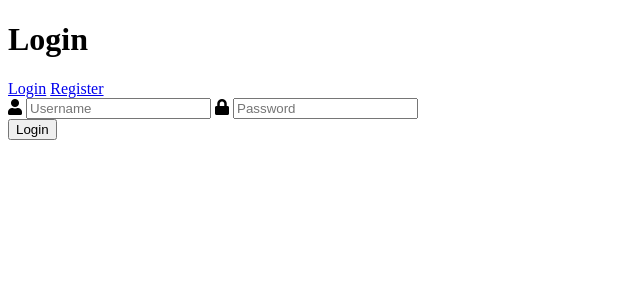
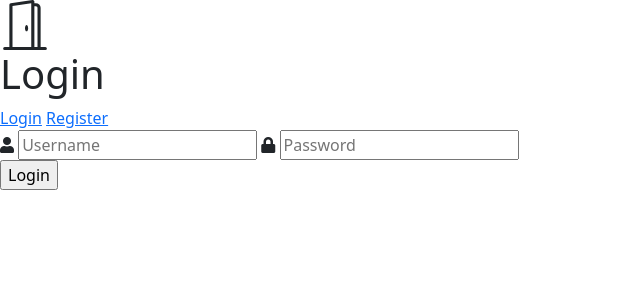
Before and after one commit to hakanyarman/flask_login, a Flask app: page /flasklogin/ in a window 1280 px wide. Shown: the top 300 px of the page, without its empty margins (0-640 px from the left). Run offline with Flask 3, Linux system fonts and the light colour scheme; some libraries are stand-ins or nearby versions.

Commit message:
add favicon and icon

```diff
--- a/main.py
+++ b/main.py
@@ -94,4 +94,4 @@ def login():
 
 # POST isteği, kullanıcının belirli bir eylem gerçekleştirmesi için sunucuya bilgi göndermesini sağlar. Bu durumda, kullanıcının giriş yapmak için kullanıcı adı ve parola bilgilerini göndermesi amaçlanmaktadır.
 
-# Bu fonksiyon, msg değişkenine bir boş dize atar ve index.html şablonunu renderlayarak kullanıcıya gösterir. render_template fonksiyonu, Flask uygulamasının /templates klasöründeki HTML dosyalarını renderlamak için kullanılır. Bu durumda, index.html dosyası kullanıcının görüntüleyeceği HTML dosyasıdır ve msg değişkeni bu dosyada kullanılmak üzere aktarılır.
+# Bu fonksiyon, msg değişkenini ve index.html şablonunu renderlayarak kullanıcıya gösterir. render_template fonksiyonu, Flask uygulamasının /templates klasöründeki HTML dosyalarını renderlamak için kullanılır. Bu durumda, index.html dosyası kullanıcının görüntüleyeceği HTML dosyasıdır ve msg değişkeni bu dosyada kullanılmak üzere aktarılır.
--- a/templates/index.html
+++ b/templates/index.html
@@ -5,15 +5,21 @@
 		<title>Login</title>
 		<link rel="stylesheet" href="{{ url_for('static', filename='style.css') }}">
 		<link rel="stylesheet" href="https://use.fontawesome.com/releases/v5.7.1/css/all.css">
+    <link rel="icon" href="https://img.icons8.com/external-yogi-aprelliyanto-detailed-outline-yogi-aprelliyanto/256/external-login-cyber-security-yogi-aprelliyanto-detailed-outline-yogi-aprelliyanto.png" type="image/x-icon" />
+    <link rel="stylesheet" href="/static/css/bootstrap.min.css">
 	</head>
 	<body>
 		<div class="login">
+      <svg xmlns="http://www.w3.org/2000/svg" width="50" height="50" fill="currentColor" class="bi bi-door-open" viewBox="0 0 16 16">
+        <path d="M8.5 10c-.276 0-.5-.448-.5-1s.224-1 .5-1 .5.448.5 1-.224 1-.5 1z"/>
+        <path d="M10.828.122A.5.5 0 0 1 11 .5V1h.5A1.5 1.5 0 0 1 13 2.5V15h1.5a.5.5 0 0 1 0 1h-13a.5.5 0 0 1 0-1H3V1.5a.5.5 0 0 1 .43-.495l7-1a.5.5 0 0 1 .398.117zM11.5 2H11v13h1V2.5a.5.5 0 0 0-.5-.5zM4 1.934V15h6V1.077l-6 .857z"/>
+      </svg>
 			<h1>Login</h1>
 			<div class="links">
 				<a href="{{ url_for('login') }}" class="active">Login</a>
 				<a href="#">Register</a>
 			</div>
-			<form action="{{ url_for('login') }}" method="post">
+			<form action="{{ url_for('login') }}"  method="post">
 				<label for="username">
 					<i class="fas fa-user"></i>
 				</label>
@@ -26,5 +32,6 @@
 				<input type="submit" value="Login">
 			</form>
 		</div>
+    <script src="/static/js/bootstrap.min.js"></script>
 	</body>
 </html>
```
